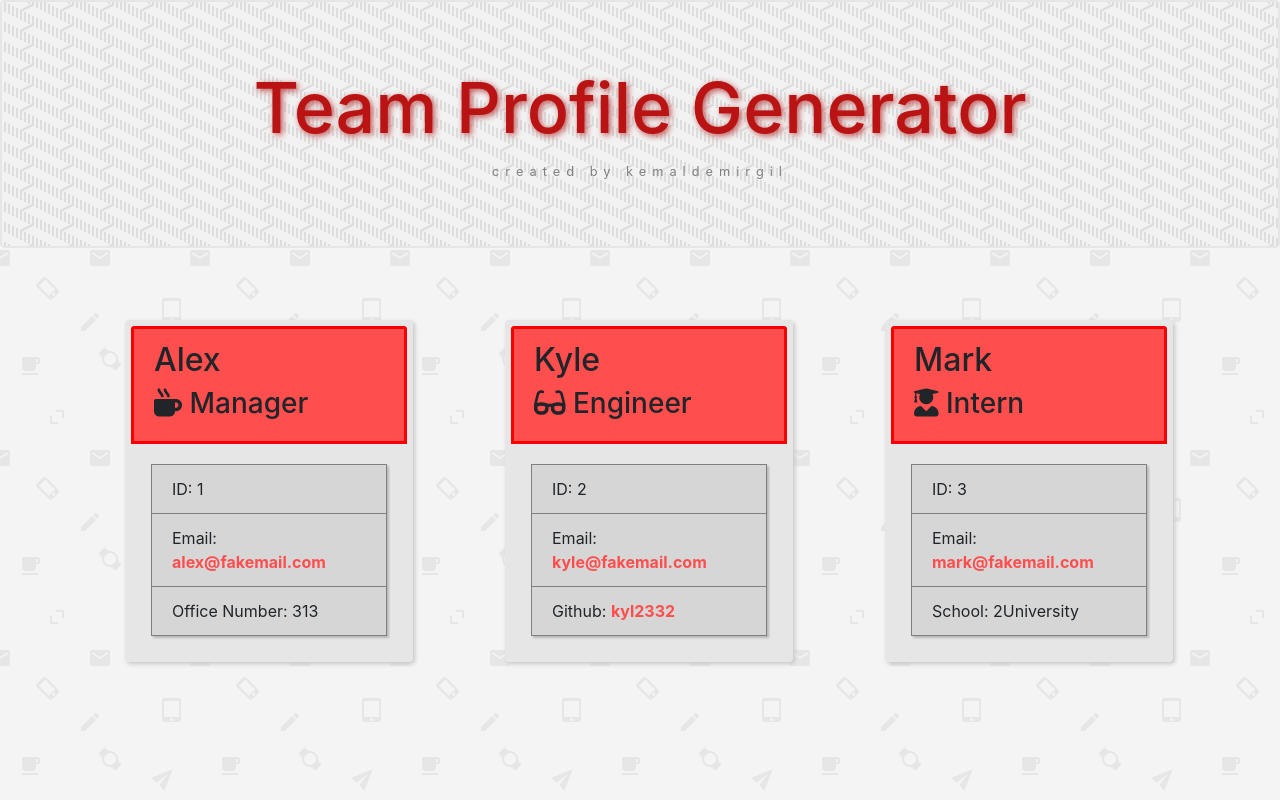
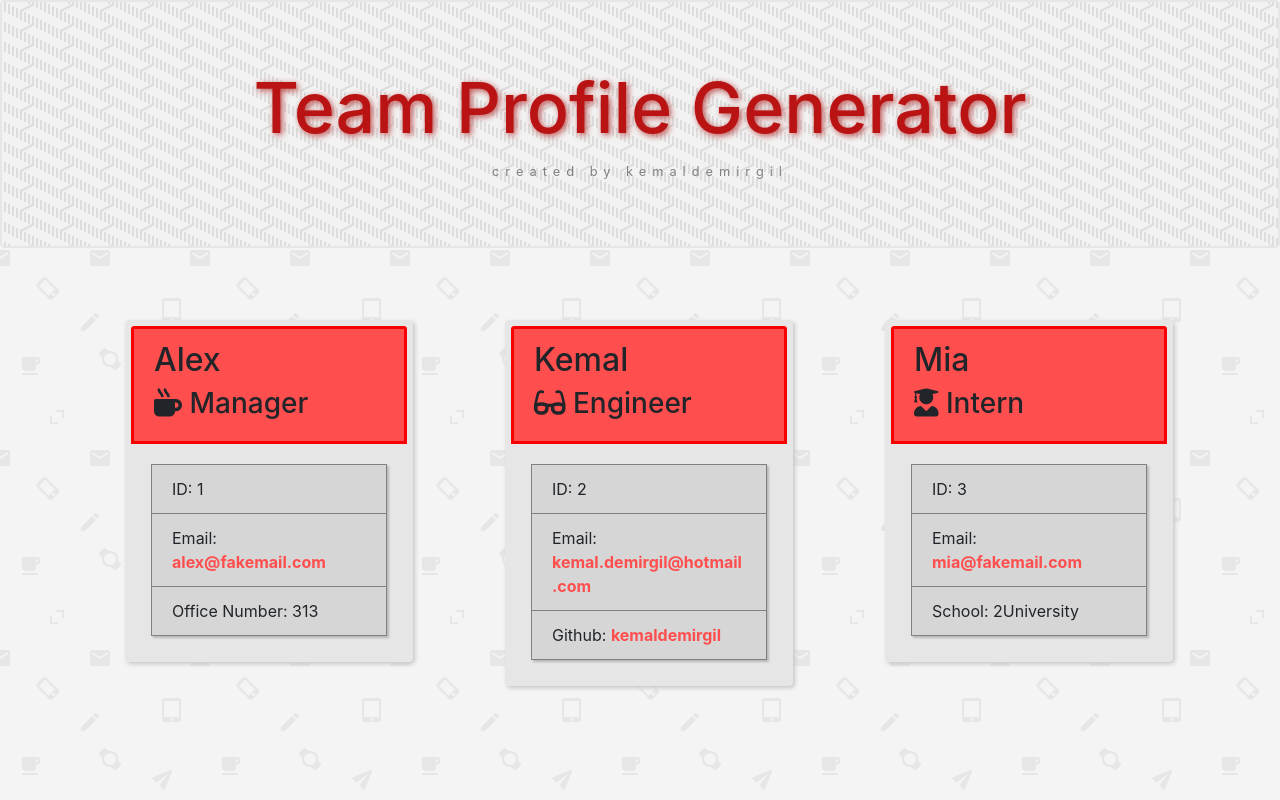
Before and after one commit to kemaldemirgil/team-profile-generator, a website: page dist/generatedTeam.html in a window 1280 px wide. Drawn offline with nearby package versions, Linux system fonts and the light colour scheme.

```diff
--- a/dist/generatedTeam.html
+++ b/dist/generatedTeam.html
@@ -34,14 +34,14 @@
                 <div class="col-sm-12 col-md-6 col-lg-4">
                     <div class="card">
                         <div class="card-header">
-                            <h2>Kyle</h2>
+                            <h2>Kemal</h2>
                             <h3><i class="fas fa-glasses"></i> Engineer</h3>
                         </div>
                         <div class="card-body">
                             <ul class="list-group list-group-flush">
                                 <li class="list-group-item">ID: 2</li>
-                                <li class="list-group-item">Email: <a href="mailto:kyle@fakemail.com" target="_blank">kyle@fakemail.com </a></li>
-                                <li class="list-group-item">Github: <a href="https://github.com/kyl2332" target="_blank">kyl2332</a></li>
+                                <li class="list-group-item">Email: <a href="mailto:kemal.demirgil@hotmail.com" target="_blank">kemal.demirgil@hotmail.com </a></li>
+                                <li class="list-group-item">Github: <a href="https://github.com/kemaldemirgil" target="_blank">kemaldemirgil</a></li>
                             </ul>
                         </div>
                     </div>
@@ -49,13 +49,13 @@
                 <div class="col-sm-12 col-md-6 col-lg-4">
                     <div class="card">
                         <div class="card-header">
-                            <h2>Mark</h2>
+                            <h2>Mia</h2>
                             <h3><i class="fas fa-user-graduate"></i> Intern</h3>
                         </div>
                         <div class="card-body">
                             <ul class="list-group list-group-flush">
                                 <li class="list-group-item">ID: 3</li>
-                                <li class="list-group-item">Email: <a href="mailto:mark@fakemail.com">mark@fakemail.com</a></li>
+                                <li class="list-group-item">Email: <a href="mailto:mia@fakemail.com">mia@fakemail.com</a></li>
                                 <li class="list-group-item">School: 2University</li>
                             </ul>
                         </div>
```
Also changed, not shown: assets/demo.gif, assets/htmlss.png (added).
